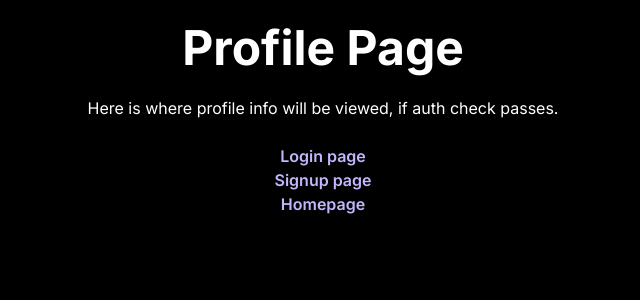
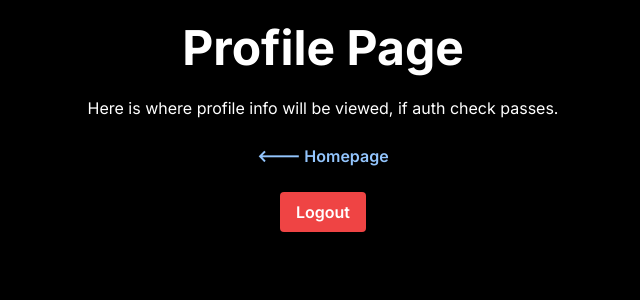
Before and after one commit to DragonDagger/next-auth-app, a Next.js app in the folder my-app/: page /profile in a window 1280 px wide. Shown: the top 300 px of the page, without its empty margins (317-957 px from the left). Built offline with nearby package versions, Linux system fonts and the light colour scheme.

Commit message:
implement logout button, removes token from cookie

```diff
--- /dev/null
+++ b/my-app/app/api/users/logout/route.ts
@@ -0,0 +1,11 @@
+import { NextResponse } from "next/server";
+
+export async function GET() {
+  try {
+    const response = NextResponse.json({ message: "Logout success" });
+    response.cookies.set("token", "", { httpOnly: true, expires: new Date(0) });
+    return response;
+  } catch (error: any) {
+    return NextResponse.json({ error: error.message }, { status: 500 });
+  }
+}
--- a/my-app/app/profile/[id]/page.tsx
+++ b/my-app/app/profile/[id]/page.tsx
@@ -1,3 +1,5 @@
+"use client";
+
 import React from "react";
 
 function SingleProfile({ params }: any) {
--- a/my-app/app/profile/page.tsx
+++ b/my-app/app/profile/page.tsx
@@ -1,23 +1,39 @@
+"use client";
+
 import React from "react";
 import Link from "next/link";
+import axios from "axios";
+import { useRouter } from "next/navigation";
 
 function Profile() {
+  const router = useRouter();
+
+  const logout = async () => {
+    try {
+      await axios.get("/api/users/logout");
+      router.push("/login");
+    } catch (error: any) {
+      console.log(error.message);
+    }
+  };
+
   return (
     <div className="text-center mt-6">
       <h2 className="font-bold text-5xl mb-6">Profile Page</h2>
       <p>Here is where profile info will be viewed, if auth check passes.</p>
       <br></br>
       <ul className="font-semibold">
-        <li className="text-violet-300 hover:text-blue-600">
-          <Link href="/login">Login page</Link>
-        </li>
-        <li className="text-violet-300 hover:text-blue-600">
-          <Link href="/signup">Signup page</Link>
-        </li>
-        <li className="text-violet-300 hover:text-blue-600">
-          <Link href="/">Homepage</Link>
+        <li className="text-blue-300 hover:text-blue-600">
+          <Link href="/">🡐 Homepage</Link>
         </li>
       </ul>
+      <br></br>
+      <button
+        className="bg-red-500 hover:bg-red-600 text-white font-semibold py-2 px-4 rounded focus:outline-none focus:ring-2 focus:ring-red-400"
+        onClick={logout}
+      >
+        Logout
+      </button>
     </div>
   );
 }
```
